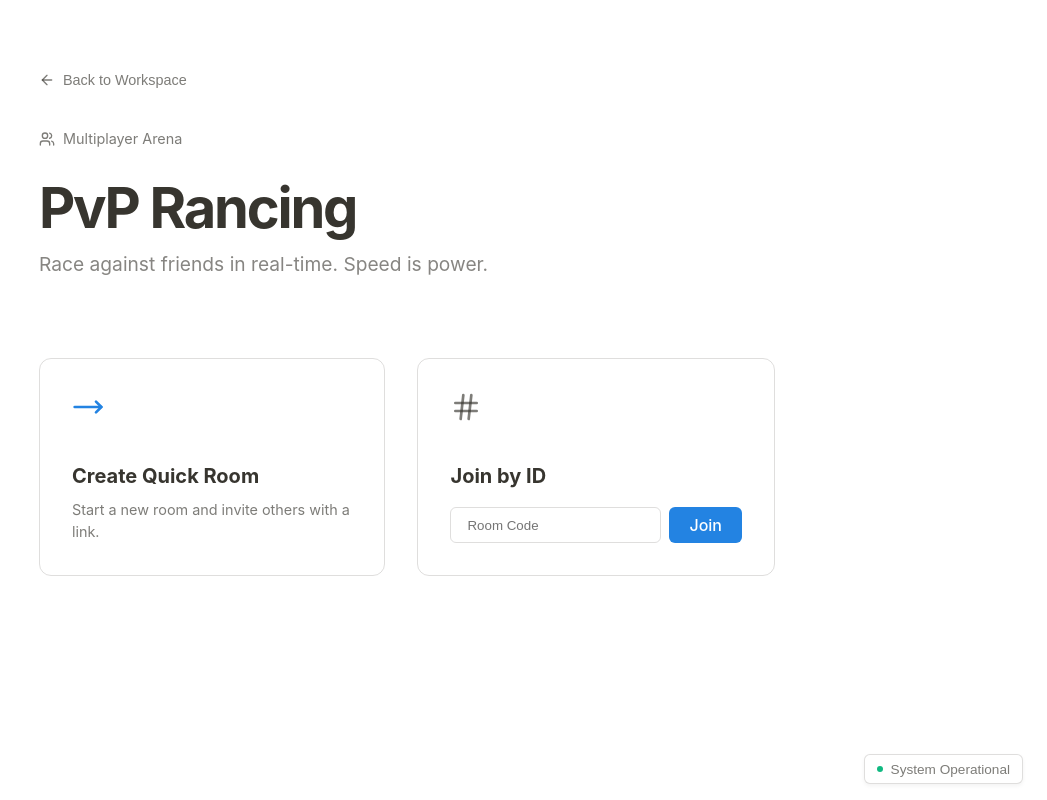
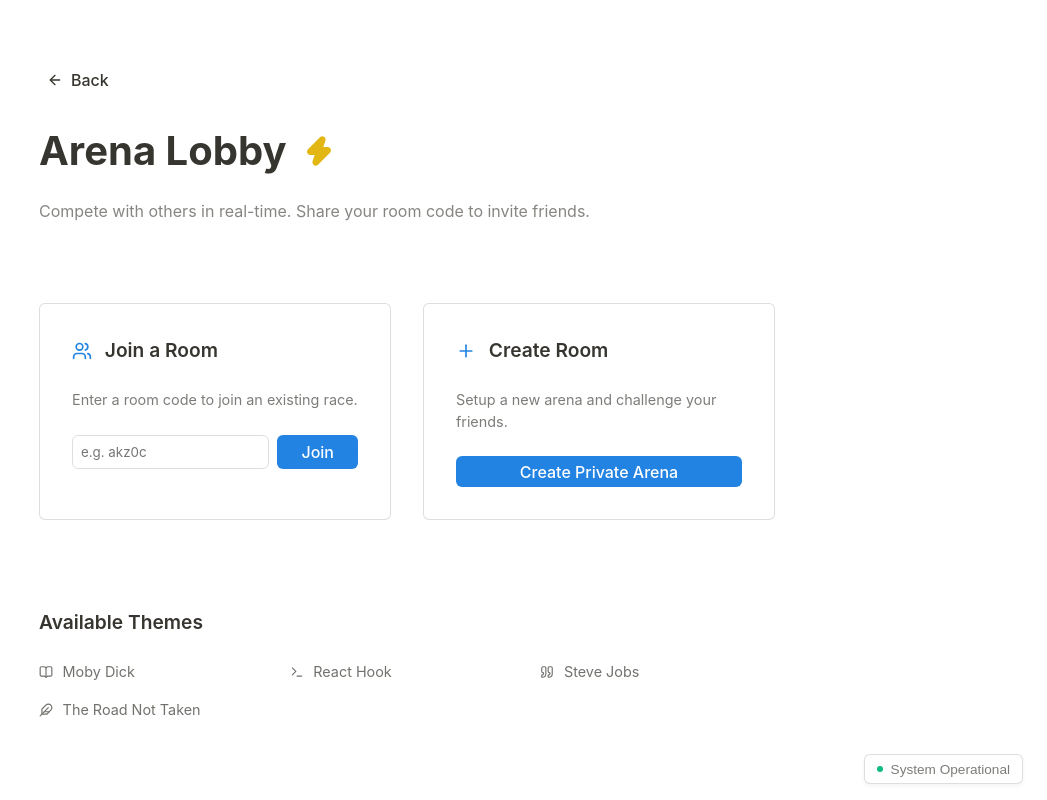
Before and after one commit to lucas112600/Typing, a Next.js app: page /pvp in a window 1280 px wide. Shown: the whole page, without its empty margins (233-1280 px from the left). Built offline with nearby package versions, Linux system fonts and the light colour scheme.

Commit message:
feat: implement theme packs, host room settings, and smooth typing animations

```diff
--- a/src/app/globals.css
+++ b/src/app/globals.css
@@ -191,3 +191,46 @@ body {
 .stagger-2 { animation-delay: 60ms; }
 .stagger-3 { animation-delay: 90ms; }
 .stagger-4 { animation-delay: 120ms; }
+
+/* Typing Interface Animations */
+.char-correct {
+  color: var(--foreground);
+  transition: color 0.1s ease, transform 0.15s cubic-bezier(0.175, 0.885, 0.32, 1.275);
+}
+
+.char-pop {
+  animation: charPop 0.2s cubic-bezier(0.175, 0.885, 0.32, 1.275) forwards;
+}
+
+@keyframes charPop {
+  0% { transform: scale(1); }
+  50% { transform: scale(1.2); }
+  100% { transform: scale(1); }
+}
+
+.smooth-caret {
+  position: absolute;
+  background-color: #2383E2;
+  width: 2px;
+  height: 1.4em;
+  transition: left 0.12s cubic-bezier(0.4, 0, 0.2, 1), top 0.12s cubic-bezier(0.4, 0, 0.2, 1);
+  z-index: 10;
+  pointer-events: none;
+}
+
+.smooth-caret::after {
+  content: '';
+  position: absolute;
+  top: 0;
+  left: 0;
+  width: 100%;
+  height: 100%;
+  background-color: inherit;
+  box-shadow: 0 0 8px #2383E2;
+  animation: caretBlink 1s step-end infinite;
+}
+
+@keyframes caretBlink {
+  0%, 100% { opacity: 1; }
+  50% { opacity: 0; }
+}
--- a/src/app/pvp/page.tsx
+++ b/src/app/pvp/page.tsx
@@ -2,120 +2,94 @@
 
 import { useState } from "react";
 import { useRouter } from "next/navigation";
-import { MoveRight, Users, Hash, ArrowLeft } from "lucide-react";
+import { ArrowLeft, Plus, Users, Zap, Terminal, BookOpen, Quote, Feather } from "lucide-react";
+import { THEME_PACKS, ThemeText } from "@/lib/themes";
 
 export default function PvPLobby() {
   const [roomId, setRoomId] = useState("");
+  const [selectedThemeId, setSelectedThemeId] = useState(THEME_PACKS[0].id);
   const router = useRouter();
 
-  const handleJoin = (e: React.FormEvent) => {
-    e.preventDefault();
-    if (roomId.trim()) {
-      router.push(`/pvp/room/${roomId.trim().toLowerCase()}`);
-    }
+  const joinRoom = (id: string) => {
+    if (!id.trim()) return;
+    router.push(`/pvp/room/${id.trim()}`);
   };
 
-  const handleCreateRandom = () => {
-    const randomId = Math.random().toString(36).substring(2, 7);
-    router.push(`/pvp/room/${randomId}`);
+  const createQuickRoom = () => {
+    const id = Math.random().toString(36).substring(2, 7);
+    // Since we can't pass data easily to the next page without a DB,
+    // we'll let the user change it inside the room if they are the host.
+    router.push(`/pvp/room/${id}`);
   };
 
   return (
-    <div className="notion-page animate-fade-in" style={{ maxWidth: "800px", margin: "0 auto", padding: "4rem 2rem" }}>
-      <nav style={{ marginBottom: "2rem" }}>
-        <button
-          onClick={() => router.push("/")}
-          style={{
-            display: "flex",
-            alignItems: "center",
-            gap: "0.5rem",
-            background: "none",
-            border: "none",
-            color: "var(--foreground-muted)",
-            cursor: "pointer",
-            fontSize: "0.9rem",
-            padding: "0.5rem 0"
-          }}
-        >
-          <ArrowLeft size={16} />
-          <span>Back to Workspace</span>
-        </button>
-      </nav>
-      <header style={{ marginBottom: "4rem" }}>
-        <div style={{ display: "flex", alignItems: "center", gap: "0.5rem", color: "var(--foreground-muted)", fontSize: "0.9rem", marginBottom: "1rem" }}>
-          <Users size={16} />
-          <span>Multiplayer Arena</span>
-        </div>
-        <h1 className="notion-h1" style={{ fontSize: "3.5rem", letterSpacing: "-0.04em", margin: "0" }}>PvP Rancing</h1>
-        <p className="notion-p" style={{ fontSize: "1.2rem", opacity: 0.6 }}>Race against friends in real-time. Speed is power.</p>
-      </header>
+    <div className="notion-page animate-fade-in" style={{ maxWidth: "800px" }}>
+      <button onClick={() => router.push("/")} className="app-button" style={{ width: "fit-content", marginBottom: "2rem" }}>
+        <ArrowLeft size={16} /> Back
+      </button>
+
+      <div style={{ marginBottom: "4rem" }}>
+        <h1 className="notion-title" style={{ display: "flex", alignItems: "center", gap: "1rem" }}>
+          Arena Lobby <Zap size={32} color="#E2B714" fill="#E2B714" />
+        </h1>
+        <p className="notion-p" style={{ opacity: 0.6 }}>Compete with others in real-time. Share your room code to invite friends.</p>
+      </div>
 
       <div style={{ display: "grid", gridTemplateColumns: "1fr 1fr", gap: "2rem" }}>
-        {/* Create Card */}
-        <div
-          onClick={handleCreateRandom}
-          className="hover-card"
-          style={{
-            padding: "2rem",
-            border: "1px solid var(--border)",
-            borderRadius: "12px",
-            cursor: "pointer",
-            transition: "all 0.2s ease"
-          }}
-        >
-          <div style={{ marginBottom: "2rem", color: "#2383E2" }}>
-            <MoveRight size={32} />
+        {/* Join Section */}
+        <section className="app-card" style={{ padding: "2rem" }}>
+          <div style={{ display: "flex", alignItems: "center", gap: "0.8rem", marginBottom: "1.5rem" }}>
+            <Users size={20} color="#2383E2" />
+            <h3 className="notion-h3" style={{ margin: 0 }}>Join a Room</h3>
           </div>
-          <h3 style={{ margin: "0 0 0.5rem 0", fontSize: "1.25rem" }}>Create Quick Room</h3>
-          <p style={{ margin: 0, fontSize: "0.9rem", color: "var(--foreground-muted)" }}>Start a new room and invite others with a link.</p>
-        </div>
-
-        {/* Join Card */}
-        <div
-          style={{
-            padding: "2rem",
-            border: "1px solid var(--border)",
-            borderRadius: "12px",
-          }}
-        >
-          <div style={{ marginBottom: "2rem", color: "var(--foreground-muted)" }}>
-            <Hash size={32} />
-          </div>
-          <h3 style={{ margin: "0 0 1rem 0", fontSize: "1.25rem" }}>Join by ID</h3>
-          <form onSubmit={handleJoin} style={{ display: "flex", gap: "0.5rem" }}>
+          <p style={{ fontSize: "0.9rem", color: "var(--foreground-muted)", marginBottom: "1.5rem" }}>
+            Enter a room code to join an existing race.
+          </p>
+          <div style={{ display: "flex", gap: "0.5rem" }}>
             <input
               type="text"
-              placeholder="Room Code"
+              placeholder="e.g. akz0c"
+              className="app-input"
               value={roomId}
-              onChange={(e) => setRoomId(e.target.value)}
-              style={{
-                background: "var(--bg-secondary)",
-                border: "1px solid var(--border)",
-                padding: "0.5rem 1rem",
-                borderRadius: "6px",
-                flex: 1,
-                color: "var(--foreground)",
-                outline: "none"
-              }}
+              onChange={(e) => setRoomId(e.target.value.toLowerCase())}
+              onKeyDown={(e) => e.key === "Enter" && joinRoom(roomId)}
             />
-            <button
-              type="submit"
-              className="app-button primary"
-              style={{ padding: "0.5rem 1.25rem" }}
-            >
+            <button className="app-button primary" style={{ width: "fit-content", padding: "0 1.5rem" }} onClick={() => joinRoom(roomId)}>
               Join
             </button>
-          </form>
+          </div>
+        </section>
+
+        {/* Create Section */}
+        <section className="app-card" style={{ padding: "2rem" }}>
+          <div style={{ display: "flex", alignItems: "center", gap: "0.8rem", marginBottom: "1.5rem" }}>
+            <Plus size={20} color="#2383E2" />
+            <h3 className="notion-h3" style={{ margin: 0 }}>Create Room</h3>
+          </div>
+          <p style={{ fontSize: "0.9rem", color: "var(--foreground-muted)", marginBottom: "1.5rem" }}>
+            Setup a new arena and challenge your friends.
+          </p>
+
+          <button className="app-button primary" onClick={createQuickRoom}>
+            Create Private Arena
+          </button>
+        </section>
+      </div>
+
+      <div style={{ marginTop: "4rem" }}>
+        <h3 className="notion-h3" style={{ marginBottom: "1.5rem" }}>Available Themes</h3>
+        <div style={{ display: "grid", gridTemplateColumns: "repeat(auto-fill, minmax(200px, 1fr))", gap: "1rem" }}>
+          {THEME_PACKS.slice(0, 4).map(theme => (
+             <div key={theme.id} style={{ display: "flex", alignItems: "center", gap: "0.6rem", fontSize: "0.9rem", opacity: 0.7 }}>
+                {theme.category === "TECH" && <Terminal size={14} />}
+                {theme.category === "LITERATURE" && <BookOpen size={14} />}
+                {theme.category === "QUOTES" && <Quote size={14} />}
+                {theme.category === "POETRY" && <Feather size={14} />}
+                <span>{theme.title}</span>
+             </div>
+          ))}
         </div>
       </div>
-
-      <style jsx global>{`
-        .hover-card:hover {
-          background: var(--bg-hover);
-          transform: translateY(-2px);
-          border-color: var(--foreground-muted) !important;
-        }
-      `}</style>
     </div>
   );
 }
--- /dev/null
+++ b/src/lib/themes.ts
@@ -0,0 +1,54 @@
+export interface ThemeText {
+  id: string;
+  title: string;
+  text: string;
+  language: "en" | "zh";
+  category: "LITERATURE" | "TECH" | "QUOTES" | "POETRY";
+}
+
+export const THEME_PACKS: ThemeText[] = [
+  {
+    id: "lit-1",
+    category: "LITERATURE",
+    title: "Moby Dick",
+    language: "en",
+    text: "Call me Ishmael. Some years ago - never mind how long precisely - having little or no money in my purse, and nothing particular to interest me on shore, I thought I would sail about a little and see the watery part of the world."
+  },
+  {
+    id: "tech-1",
+    category: "TECH",
+    title: "React Hook",
+    language: "en",
+    text: "useCallback(async () => { const { data } = await supabase.from('leaderboards').select('*').order('wpm', { ascending: false }).limit(10); if (data) setLeaderboard(data); }, []);"
+  },
+  {
+    id: "quote-1",
+    category: "QUOTES",
+    title: "Steve Jobs",
+    language: "en",
+    text: "Your time is limited, so don't waste it living someone else's life. Don't be trapped by dogma - which is living with the results of other people's thinking."
+  },
+  {
+    id: "poetry-1",
+    category: "POETRY",
+    title: "The Road Not Taken",
+    language: "en",
+    text: "Two roads diverged in a yellow wood, And sorry I could not travel both And be one traveler, long I stood And looked down one as far as I could To where it bent in the undergrowth."
+  },
+  {
+    id: "zh-1",
+    category: "LITERATURE",
+    title: "背影",
+    language: "zh",
+    text: "我與父親不相見已有二年餘了，我最不能忘記的是他的背影。那年冬天，祖母死了，父親的差使也交卸了，正是禍不單行的日子。"
+  },
+  {
+    id: "tech-js",
+    category: "TECH",
+    title: "JavaScript Async",
+    language: "en",
+    text: "async function fetchData(url) { try { const response = await fetch(url); return await response.json(); } catch (error) { console.error('Error:', error); } }"
+  }
+];
+
+export const getThemeById = (id: string) => THEME_PACKS.find(t => t.id === id) || THEME_PACKS[0];
```
Also changed, not shown: src/app/practice/page.tsx (+158 -124 lines), src/app/pvp/room/[id]/page.tsx (+114 -31 lines).
